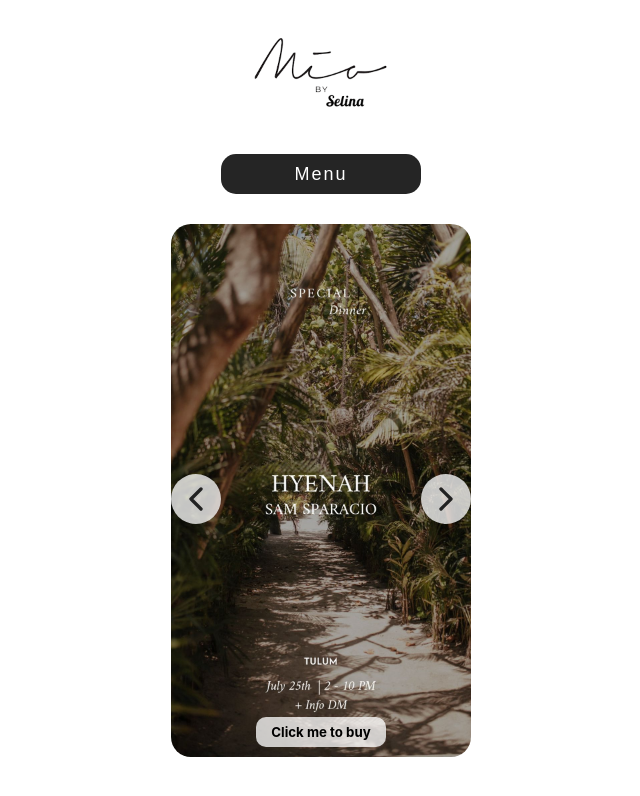
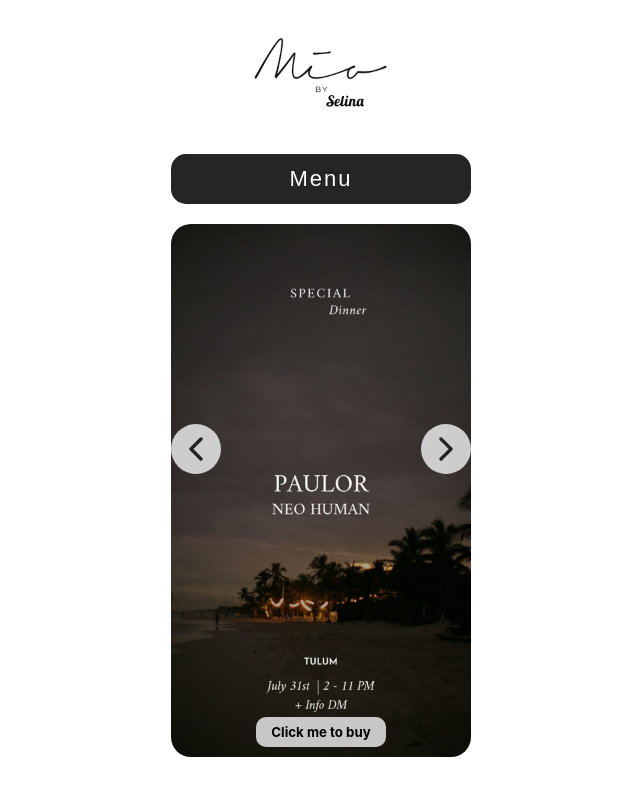
Before and after one commit to leovid2392/mia_menuGeneral, a React (Create React App) app: page / in a window 1280 px wide. Shown: the top 796 px of the page, without its empty margins (319-959 px from the left). Built offline with nearby package versions, Linux system fonts and the light colour scheme; the HTML template or start-up script is replaced by a standard one.

Commit message:
menu with autoslider added and ready to deploy

```diff
--- a/src/component/event/Event.js
+++ b/src/component/event/Event.js
@@ -28,14 +28,14 @@
 		}
 	}, [index, event]);
 
-	// useEffect(() => {
-	// 	let slider = setTimeout(() => {
-	// 		setIndex(index + 1);
-	// 	}, 4000);
-	// 	return () => {
-	// 		clearInterval(slider);
-	// 	};
-	// }, [index]);
+	useEffect(() => {
+		let slider = setTimeout(() => {
+			setIndex(index + 1);
+		}, 4000);
+		return () => {
+			clearInterval(slider);
+		};
+	}, [index]);
 
 	const handlePrevEvent = () => {
 		setIndex(index - 1);
@@ -74,25 +74,25 @@
 const events = [
 	{
 		id: 1,
-		url: "#",
+		url: "https://www.ticketfairy.com/event/hyenah-25jul2021/?r=901553&utm_source=&utm_campaign=",
 		title: "hyenah sam by sparacio, special dinner",
 		image: event1,
 	},
 	{
 		id: 2,
-		url: "#",
+		url: "https://www.ticketfairy.com/event/paulor-31jul2021/",
 		title: "paulor neo human, special dinner",
 		image: event2,
 	},
 	{
 		id: 3,
-		url: "#",
+		url: "https://www.ticketfairy.com/event/whomadewho-4aug2021/",
 		title: "who made who by sam sparacio, special dinner",
 		image: event3,
 	},
 	{
 		id: 4,
-		url: "#",
+		url: "https://www.ticketfairy.com/event/mathame-7aug2021/",
 		title: "mathame lyke neo human, special dinner",
 		image: event4,
 	},
--- a/src/component/event/event.css
+++ b/src/component/event/event.css
@@ -52,7 +52,7 @@
 .slider_prevBtn,
 .slider_nextBtn {
 	position: absolute;
-	top: 250px;
+	top: 200px;
 	background: #ffffffc2;
 	color: #222;
 	width: 50px;
--- a/src/component/home/home.css
+++ b/src/component/home/home.css
@@ -16,13 +16,13 @@
 }
 
 .home_button {
-	margin-bottom: 30px;
-	font-size: 18px;
+	margin-bottom: 20px;
+	font-size: 22px;
 	letter-spacing: 2px;
 	border-radius: 15px;
 	border-style: none;
-	height: 40px;
-	width: 200px;
+	height: 50px;
+	width: 300px;
 	background-color: #252525;
 	color: white;
 }
```
